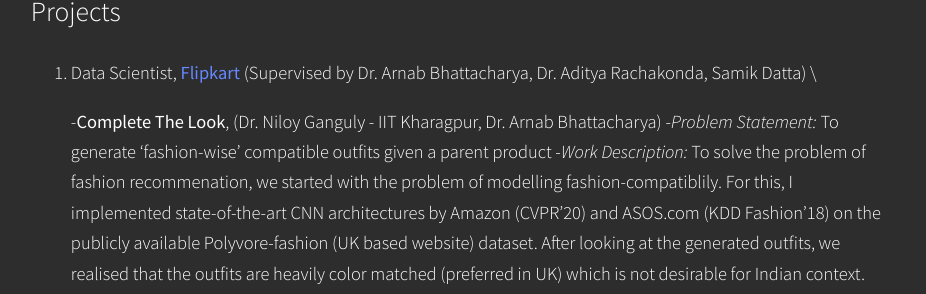
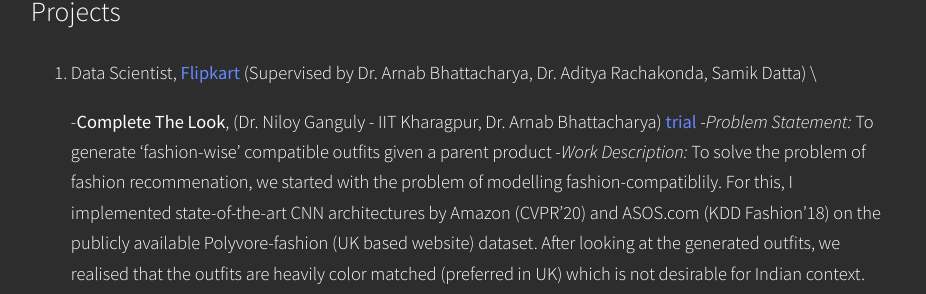
Before and after one commit to harshm121/portfolio-old, a Jekyll site: the page built from Projects/index.md, in a window 1280 px wide. Shown: the part 295-589 px from the top of the page, without its empty margins (177-1103 px from the left). Built offline with Jekyll 4.4.1, drawn with Linux system fonts in a browser that asks for light colours.

Commit message:
Update index.md

```diff
--- a/Projects/index.md
+++ b/Projects/index.md
@@ -17,7 +17,7 @@
 
 1. Data Scientist, [Flipkart](https://www.flipkart.com/) (Supervised by Dr. Arnab Bhattacharya, Dr. Aditya Rachakonda, Samik Datta) \
 
-	-**Complete The Look**,	(Dr. Niloy Ganguly - IIT Kharagpur, Dr. Arnab Bhattacharya)
+	-**Complete The Look**,	(Dr. Niloy Ganguly - IIT Kharagpur, Dr. Arnab Bhattacharya) [trial](https://github.com/harshm121/harshm121.github.io/blob/master/Projects/CTL.md)
 		-*Problem Statement:* To generate 'fashion-wise' compatible outfits given a parent product
 		-*Work Description:* To solve the problem of fashion recommenation, we started with the problem of modelling fashion-compatiblily. For this, I implemented state-of-the-art CNN architectures by Amazon (CVPR'20) and ASOS.com (KDD Fashion'18) on the publicly available Polyvore-fashion (UK based website) dataset. After looking at the generated outfits, we realised that the outfits are heavily color matched (preferred in UK) which is not desirable for Indian context. This initiated the problem of introducing diversity in outfit generation. We realised that diversity could be both, within an outfit, and across different outfits for a parent product.
 
```
